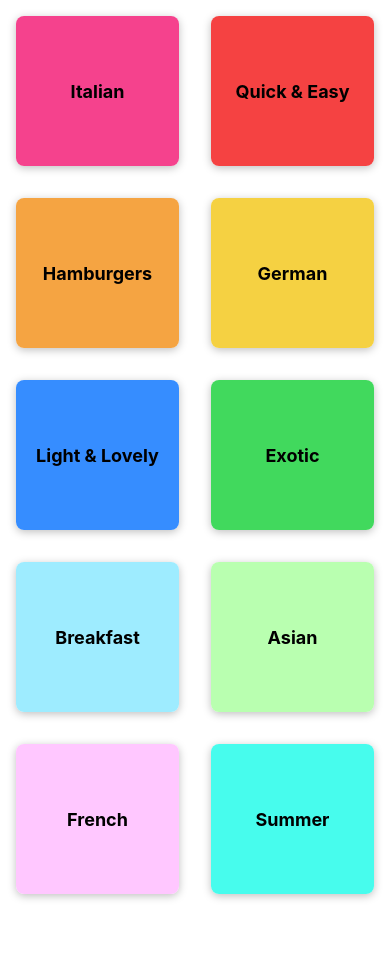
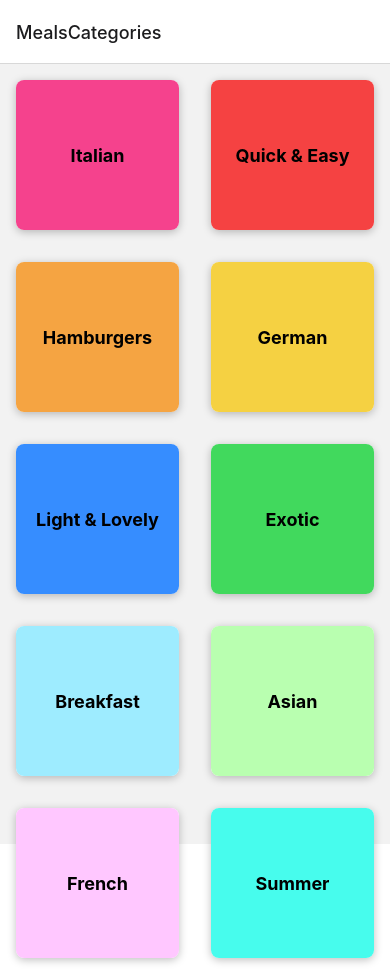
Before and after one commit to Nyamekesse/react-native-meals-app, a React Native app: screen / in a window 390 px wide. Before the commit the page ends 910 px from the top, so only its background shows below. Built offline with nearby package versions, Linux system fonts and the light colour scheme.

Commit message:
setup navigation screens

```diff
--- a/App.js
+++ b/App.js
@@ -1,12 +1,22 @@
+import { NavigationContainer } from "@react-navigation/native";
+import { createNativeStackNavigator } from "@react-navigation/native-stack";
 import { StatusBar } from "expo-status-bar";
 import { StyleSheet } from "react-native";
 import CategoriesScreen from "./screens/CategoriesScreen";
+import MealsOverViewScreen from "./screens/MealsOverViewScreen";
+
+const Stack = createNativeStackNavigator();
 
 export default function App() {
   return (
     <>
-      <StatusBar style="light" />
-      <CategoriesScreen />
+      <StatusBar style="dark" />
+      <NavigationContainer>
+        <Stack.Navigator>
+          <Stack.Screen name="MealsCategories" component={CategoriesScreen} />
+          <Stack.Screen name="MealsOverview" component={MealsOverViewScreen} />
+        </Stack.Navigator>
+      </NavigationContainer>
     </>
   );
 }
```
